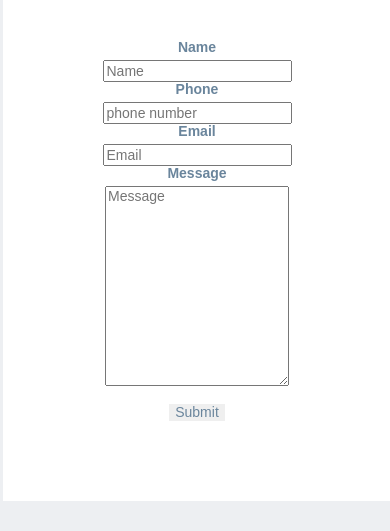
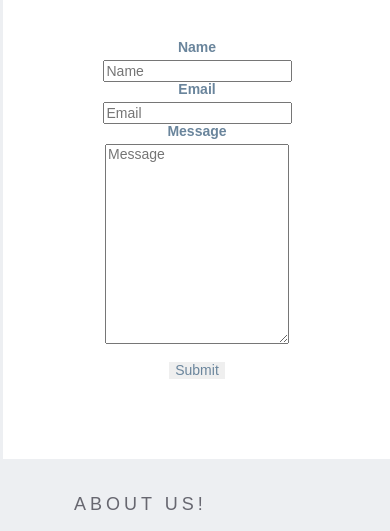
Before and after one commit to gcteamdev/GCteam.dev, a plain HTML site: page contact.html in a window 390 px wide. Shown: the part 312-843 px from the top of the page. Drawn offline with nearby package versions, Linux system fonts and the light colour scheme; a script that the page names is missing.

Commit message:
removed phone

```diff
--- a/contact.html
+++ b/contact.html
@@ -38,8 +38,7 @@
         <form action="https://submit-form.com/W4ZjptcE">
           <label for="name">Name</label>
           <input type="text" id="name" name="Your name" placeholder="Name" required="" />
-          <label for="name">Phone</label>
-          <input type="text" id="number" name="name" placeholder="phone number" required="" />
+
           <label for="email">Email</label>
           <input type="email" id="email" name="email" placeholder="Email" required="" />
           <label for="message">Message</label>
```
